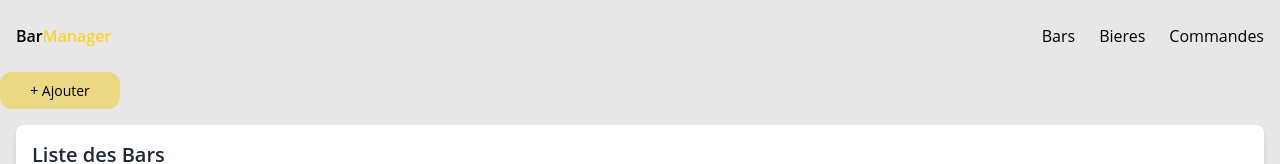
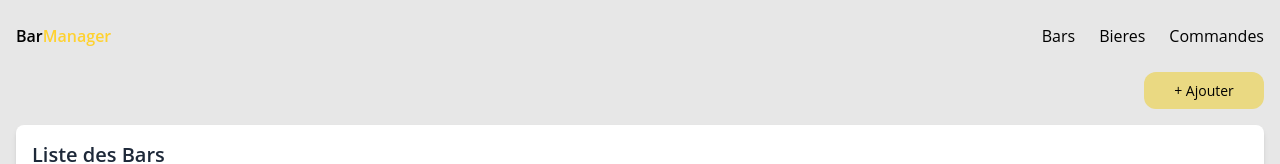
Before and after one commit to Geoffdl/Projet_Node, a SvelteKit app in the folder client/: page /bar in a window 1280 px wide. Shown: the top 164 px of the page. Built offline with nearby package versions, Linux system fonts and the light colour scheme; no server answers.

Commit message:
style boutton ajouter liste bar

```diff
--- a/client/src/routes/bar/+page.svelte
+++ b/client/src/routes/bar/+page.svelte
@@ -53,7 +53,9 @@
 	let showModal = $state(false);
 </script>
 
-<Button title="+ Ajouter" onclick={() => (showModal = true)}/>
+<div class="container mx-auto pr-4 flex flex-row-reverse">
+	<Button title="+ Ajouter" onclick={() => (showModal = true)}/>
+</div>
 
 <div class="container mx-auto p-4">
 	<Table data={bars} {columns} title="Liste des Bars" />
```
